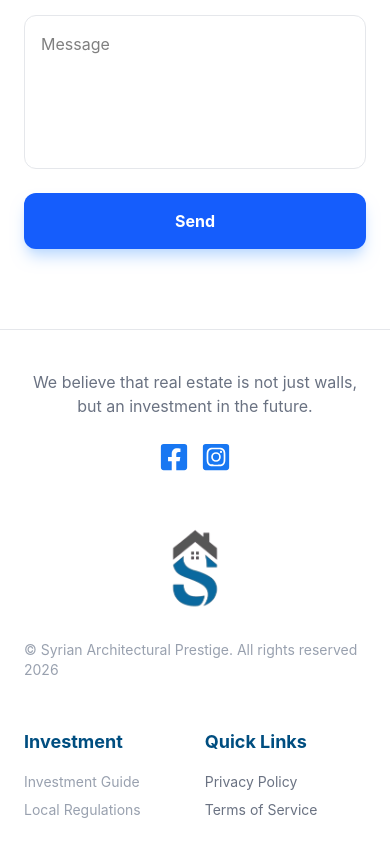
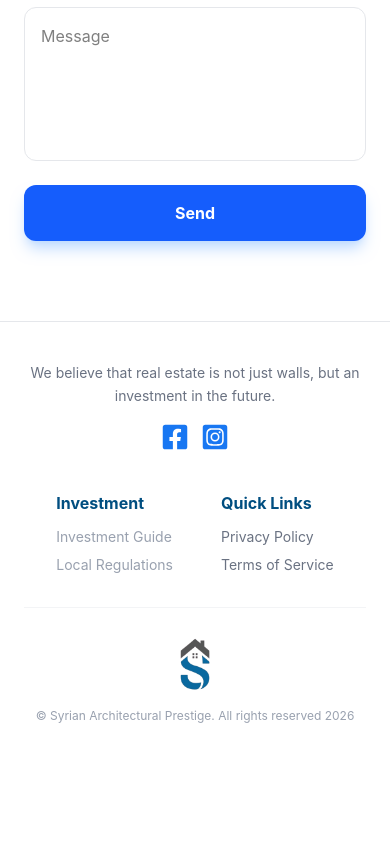
Before and after one commit to ghiathmousa-arch/Real-State, a React (Vite) app in the folder client/: page / in a window 390 px wide. Shown: the part 4674-5518 px from the top of the page. After the commit the page ends 5422 px from the top, so only its background shows below. Built offline with nearby package versions, Linux system fonts and the light colour scheme; no server answers.

Commit message:
edit desin

```diff
--- a/client/src/dashboard/components/PropertiesTable/PropertiesTable.tsx
+++ b/client/src/dashboard/components/PropertiesTable/PropertiesTable.tsx
@@ -13,30 +13,37 @@ interface Props {
   refreshData: () => void;
 }
 
-// جلب رابط الـ API الأساسي من متغيرات البيئة
 const API_URL = import.meta.env.VITE_API_URL || "";
-// تنظيف الرابط للحصول على رابط السيرفر الأساسي للملفات والصور (بدون /api)
 const BASE_URL = API_URL.replace(/\/api\/?$/, "");
-
-const CITIES = ["الكل", "دمشق", "حلب", "طرطوس", "اللاذقية", "حماة"]
+const CITIES = ["الكل", "دمشق", "حلب", "طرطوس", "اللاذقية", "حماة"];
 
 const PropertiesTable = ({ data, loading, refreshData }: Props) => {
-  const [searchTerm, setSearchTerm] = useState("")
-  const [filterCity, setFilterCity] = useState("الكل")
-  const [currentPage, setCurrentPage] = useState(1)
-  const itemsPerPage = 5
+  const [searchTerm, setSearchTerm] = useState("");
+  const [filterCity, setFilterCity] = useState("الكل");
+  const [currentPage, setCurrentPage] = useState(1);
+  const itemsPerPage = 5;
 
   const filteredData = useMemo(() => {
     return (data || []).filter(item => {
       const term = searchTerm.toLowerCase();
-      const matchesSearch = item.title?.toLowerCase().includes(term) || item.city?.toLowerCase().includes(term)
-      const matchesCity = filterCity === "الكل" || item.city === filterCity
-      return matchesSearch && matchesCity
-    })
-  }, [data, searchTerm, filterCity])
+      const matchesSearch = item.title?.toLowerCase().includes(term) || item.city?.toLowerCase().includes(term);
+      const matchesCity = filterCity === "الكل" || item.city === filterCity;
+      return matchesSearch && matchesCity;
+    });
+  }, [data, searchTerm, filterCity]);
 
-  const currentData = filteredData.slice((currentPage - 1) * itemsPerPage, currentPage * itemsPerPage)
-  const totalPages = Math.ceil(filteredData.length / itemsPerPage) || 1
+  const currentData = filteredData.slice((currentPage - 1) * itemsPerPage, currentPage * itemsPerPage);
+  const totalPages = Math.ceil(filteredData.length / itemsPerPage) || 1;
+
+  const getImgSrc = (images: string[]) => {
+    const firstImg = images?.find(img => img && !img.includes('undefined'));
+    return firstImg
+      ? (firstImg.startsWith('http') ? firstImg : `${BASE_URL}/${firstImg.replace(/^\//, '')}`)
+      : null;
+  };
+
+  const formatPrice = (price: number) =>
+    price > 1000000 ? (price / 1000000).toFixed(1) + 'M' : price?.toLocaleString();
 
   return (
     <div className="mt-6 sm:mt-10 w-full" dir="rtl">
@@ -50,96 +57,55 @@ const PropertiesTable = ({ data, loading, refreshData }: Props) => {
             placeholder="بحث عن عقار..."
             className="w-full pr-11 pl-4 py-3 bg-white border border-gray-100 rounded-2xl text-[12px] focus:ring-2 focus:ring-blue-100 outline-none shadow-sm font-bold transition-all"
             value={searchTerm}
-            onChange={(e) => { setSearchTerm(e.target.value); setCurrentPage(1) }}
+            onChange={(e) => { setSearchTerm(e.target.value); setCurrentPage(1); }}
           />
         </div>
-
         <div className="flex flex-wrap gap-1.5">
           {CITIES.map((city) => (
             <button
               key={city}
-              onClick={() => { setFilterCity(city); setCurrentPage(1) }}
-              className={`px-3 py-1.5 rounded-xl text-[9px] font-black transition-all ${filterCity === city ? "bg-[#0f2d4a] text-white shadow-md shadow-blue-900/10" : "bg-white border border-gray-100 text-gray-400 hover:bg-gray-50"
+              onClick={() => { setFilterCity(city); setCurrentPage(1); }}
+              className={`px-3 py-1.5 rounded-xl text-[9px] font-black transition-all ${filterCity === city
+                  ? "bg-[#0f2d4a] text-white shadow-md shadow-blue-900/10"
+                  : "bg-white border border-gray-100 text-gray-400 hover:bg-gray-50"
                 }`}
             >
-              {city
-}
+              {city}
             </button>
           ))}
         </div>
       </div>
 
-      {/* الجدول الذكي */}
-      <div className="bg-white rounded-[1.5rem] shadow-sm border border-gray-50 overflow-hidden w-full">
-        <table className="w-full text-right border-collapse">
-          <thead>
-            <tr className="text-gray-400 text-[9px] font-black uppercase tracking-wider border-b border-gray-50 bg-gray-50/30">
-              <th className="px-4 py-4">العقار</th>
-              <th className="px-2 py-4 text-center hidden md:table-cell w-28">الموقع</th>
-              <th className="px-2 py-4 text-center w-20 sm:w-32">السعر</th>
-              <th className="px-2 py-4 text-center hidden sm:table-cell w-16">الحالة</th>
-              <th className="px-4 py-4 text-left w-24 sm:w-32">التحكم</th>
-            </tr>
-          </thead>
-          <tbody className="divide-y divide-gray-50">
       {loading ? (
-              <tr><td colSpan={5} className="p-12 text-center text-[10px] font-bold text-gray-300 animate-pulse">جاري جلب البيانات...</td></tr>
+        <div className="py-16 text-center text-[11px] font-bold text-gray-300 animate-pulse">جاري جلب البيانات...</div>
       ) : (
-              currentData.map((p) => {
-                const firstImg = p.images?.find(img => img && !img.includes('undefined'));
+        <>
+          {/* ── موبايل: كاردات ── */}
+          <div className="flex flex-col gap-3 md:hidden">
+            {currentData.map((p) => {
+              const imgSrc = getImgSrc(p.images);
+              return (
+                <div key={p._id} className="bg-white rounded-2xl border border-gray-100 shadow-sm p-3 flex items-center gap-3">
+                  {/* صورة */}
+                  <div className="w-14 h-14 rounded-xl overflow-hidden shrink-0 border border-gray-100 bg-gray-50 flex items-center justify-center">
+                    {imgSrc
+                      ? <img src={imgSrc} className="w-full h-full object-cover" alt={p.title} />
+                      : <MdHomeWork size={20} className="text-gray-300" />}
+                  </div>
 
-                // بناء رابط الصورة البرمجي الآمن (يتعامل مع السلاش الزائد أو روابط الـ كاملة البديلة)
-                const imgSrc = firstImg
-                  ? (firstImg.startsWith('http') ? firstImg : `${BASE_URL}/${firstImg.replace(/^\//, '')}`)
-                  : null;
-
-                return (
-                  <tr key={p._id} className="hover:bg-blue-50/10 transition-colors group">
-                    {/* عمود العقار */}
-                    <td className="px-4 py-4 overflow-hidden">
-                      <div className="flex items-center gap-2 sm:gap-3 min-w-0">
-                        <div className="w-9 h-9 sm:w-10 sm:h-10 rounded-lg overflow-hidden shrink-0 border border-gray-100 bg-gray-50 flex items-center justify-center">
-                          {imgSrc ? (
-                            <img src={imgSrc} className="w-full h-full object-cover" alt={p.title} />
-                          ) : (
-                            <MdHomeWork size={16} className="text-gray-300" />
-                          )}
-                        </div>
-                        <div className="min-w-0 flex-1">
-                          <h3 className="font-black text-[#0f2d4a] text-[11px] sm:text-[12px] truncate leading-tight">
-                            {p.title}
-                          </h3>
-                          <p className="text-[8px] text-gray-400 font-bold truncate">
-                            {p.city} • {p.category}
-                          </p>
+                  {/* المعلومات */}
+                  <div className="flex-1 min-w-0">
+                    <h3 className="font-black text-[#0f2d4a] text-[11px] truncate leading-tight">{p.title}</h3>
+                    <p className="text-[9px] text-gray-400 font-bold truncate mt-0.5">{p.city} • {p.category}</p>
+                    <div className="flex items-center gap-2 mt-1.5">
+                      <span className="text-[11px] font-black text-blue-600">{formatPrice(p.price)}</span>
+                      <span className="text-[8px] text-gray-400 font-bold">ل.س</span>
+                      <span className={`w-1.5 h-1.5 rounded-full ${p.status === 'active' ? 'bg-green-500' : 'bg-gray-300'}`} />
                     </div>
                   </div>
-                    </td>
-
-                    {/* الموقع */}
-                    <td className="px-2 py-4 text-center hidden md:table-cell">
-                      <span className="text-[10px] font-bold text-gray-500">{p.city}</span>
-                    </td>
-
-                    {/* السعر */}
-                    <td className="px-2 py-4 text-center shrink-0">
-                      <div className="flex flex-col items-center justify-center whitespace-nowrap">
-                        <span className="text-[10px] sm:text-[11px] font-black text-blue-600">
-                          {p.price > 1000000 ? (p.price / 1000000).toFixed(1) + 'M' : p.price?.toLocaleString()}
-                        </span>
-                        <span className="text-[7px] text-gray-400 font-bold uppercase">ل.س</span>
-                      </div>
-                    </td>
-
-                    {/* الحالة */}
-                    <td className="px-2 py-4 text-center hidden sm:table-cell">
-                      <span className={`w-1.5 h-1.5 inline-block rounded-full ${p.status === 'active' ? 'bg-green-500' : 'bg-gray-300'}`}></span>
-                    </td>
 
                   {/* التحكم */}
-                    <td className="px-4 py-4 text-left">
-                      <div className="flex justify-end items-center">
-                        <div className="min-w-fit">
+                  <div className="shrink-0">
                     <PropertyActions
                       propertyId={p._id}
                       propertyTitle={p.title}
@@ -148,14 +114,66 @@ const PropertiesTable = ({ data, loading, refreshData }: Props) => {
                     />
                   </div>
                 </div>
+              );
+            })}
+          </div>
+
+          {/* ── ديسكتوب: جدول ── */}
+          <div className="hidden md:block bg-white rounded-[1.5rem] shadow-sm border border-gray-50 overflow-hidden w-full">
+            <table className="w-full text-right border-collapse">
+              <thead>
+                <tr className="text-gray-400 text-[9px] font-black uppercase tracking-wider border-b border-gray-50 bg-gray-50/30">
+                  <th className="px-4 py-4">العقار</th>
+                  <th className="px-2 py-4 text-center w-28">الموقع</th>
+                  <th className="px-2 py-4 text-center w-32">السعر</th>
+                  <th className="px-2 py-4 text-center w-16">الحالة</th>
+                  <th className="px-4 py-4 text-left w-32">التحكم</th>
+                </tr>
+              </thead>
+              <tbody className="divide-y divide-gray-50">
+                {currentData.map((p) => {
+                  const imgSrc = getImgSrc(p.images);
+                  return (
+                    <tr key={p._id} className="hover:bg-blue-50/10 transition-colors group">
+                      <td className="px-4 py-4">
+                        <div className="flex items-center gap-3 min-w-0">
+                          <div className="w-10 h-10 rounded-lg overflow-hidden shrink-0 border border-gray-100 bg-gray-50 flex items-center justify-center">
+                            {imgSrc
+                              ? <img src={imgSrc} className="w-full h-full object-cover" alt={p.title} />
+                              : <MdHomeWork size={16} className="text-gray-300" />}
+                          </div>
+                          <div className="min-w-0">
+                            <h3 className="font-black text-[#0f2d4a] text-[12px] truncate">{p.title}</h3>
+                            <p className="text-[8px] text-gray-400 font-bold truncate">{p.city} • {p.category}</p>
+                          </div>
+                        </div>
+                      </td>
+                      <td className="px-2 py-4 text-center">
+                        <span className="text-[10px] font-bold text-gray-500">{p.city}</span>
+                      </td>
+                      <td className="px-2 py-4 text-center">
+                        <span className="text-[11px] font-black text-blue-600">{formatPrice(p.price)}</span>
+                        <span className="block text-[7px] text-gray-400 font-bold uppercase">ل.س</span>
+                      </td>
+                      <td className="px-2 py-4 text-center">
+                        <span className={`w-1.5 h-1.5 inline-block rounded-full ${p.status === 'active' ? 'bg-green-500' : 'bg-gray-300'}`} />
+                      </td>
+                      <td className="px-4 py-4 text-left">
+                        <PropertyActions
+                          propertyId={p._id}
+                          propertyTitle={p.title}
+                          propertyData={p}
+                          onActionSuccess={refreshData}
+                        />
                       </td>
                     </tr>
-                )
-              })
-            )}
+                  );
+                })}
               </tbody>
             </table>
           </div>
+        </>
+      )}
 
       {/* الترقيم */}
       <div className="mt-5 flex items-center justify-between px-2">
@@ -179,7 +197,7 @@ const PropertiesTable = ({ data, loading, refreshData }: Props) => {
         <span className="text-[9px] font-black text-gray-400 uppercase tracking-tighter">النتائج: {filteredData.length}</span>
       </div>
     </div>
-  )
-}
+  );
+};
 
 export default PropertiesTable;
--- a/client/src/website/components/Allpropertiespage/Allpropertiespage.tsx
+++ b/client/src/website/components/Allpropertiespage/Allpropertiespage.tsx
@@ -129,7 +129,7 @@ const AllPropertiesPage: React.FC = () => {
   };
 
   return (
-    <div className={`min-h-screen bg-gray-50 dark:bg-gray-900 ${ar ? "text-right" : "text-left"}`}>
+    <div className={`min-h-screen p-8 bg-gray-50 dark:bg-gray-900 ${ar ? "text-right" : "text-left"}`}>
 
       {/* ── Hero ── */}
       <div className="bg-white dark:bg-gray-800 border-b border-gray-100 dark:border-gray-700 px-6 py-10">
--- a/client/src/website/components/Footer.tsx
+++ b/client/src/website/components/Footer.tsx
@@ -1,41 +1,43 @@
 import { Link } from 'react-router-dom';
 import { useTranslation } from 'react-i18next';
-import { FaFacebookSquare } from "react-icons/fa";
-import { FaInstagramSquare } from "react-icons/fa";
+import { FaFacebookSquare, FaInstagramSquare } from "react-icons/fa";
 
 const Footer = () => {
     const { t } = useTranslation();
 
     const socialContent = [
         {
-            icon: <FaFacebookSquare size={30} />,
+            icon: <FaFacebookSquare size={28} />,
             link: "https://www.facebook.com/share/1Dq9ox9Rkg/",
             className: "text-[#1877F2] hover:text-sky-400"
         },
         {
-            icon: <FaInstagramSquare size={30} />,
-            link: "https://instagram.com/yourprofile",
+            icon: <FaInstagramSquare size={28} />,
+            link: "https://www.instagram.com/syrian.luxury.estate?igsh=MTJueWh4Mzdwb2RlaQ==",
             className: "text-[#1877F2] hover:text-sky-400"
         }
     ];
 
     return (
-        <footer className="bg-white dark:bg-slate-900 border-t border-gray-200 dark:border-slate-800 pt-10 pb-6 px-6 md:px-20 transition-colors">
-            <div className="max-w-7xl mx-auto flex flex-col md:flex-row justify-between items-start gap-12">
+        <footer className="bg-white dark:bg-slate-900 border-t border-gray-200 dark:border-slate-800 pt-10 pb-6 px-6 md:px-16 transition-colors">
+            <div className="max-w-7xl mx-auto">
 
-                {/* Brand Section */}
-                <div className="flex flex-col items-center md:items-start max-w-sm gap-6">
-                    <p className="text-gray-500 dark:text-gray-400 text-center md:text-start">
+                {/* الصف الرئيسي */}
+                <div className="grid grid-cols-1 sm:grid-cols-2 lg:grid-cols-3 gap-10 mb-8">
+
+                    {/* Brand */}
+                    <div className="flex flex-col items-center sm:items-start gap-4 text-center sm:text-start">
+                        <p className="text-gray-500 dark:text-gray-400 text-sm leading-relaxed">
                             {t('footer.description')}
                         </p>
-                    <div className='flex gap-3'>
+                        <div className="flex gap-3">
                             {socialContent.map((item, index) => (
                                 <a
-                                key={index}
-                                href={item.link}
-                                target="_blank"          // لفتح الرابط في تبويب جديد
-                                rel="noopener noreferrer" // لضمان الأمان وتحسين الأداء
-                                className={`transition-colors duration-300 ${item.className} `}
+                                    key = { index }
+                                    href = { item.link }
+                                    target = "_blank"
+                                    rel = "noopener noreferrer"
+                                    className = {`transition-colors duration-300 ${item.className}`}
                                 >
                             {item.icon}
                         </a>
@@ -43,26 +45,27 @@ const Footer = () => {
                     </div>
                 </div>
 
-                {/* Logo & Copyright */}
-                <div className='flex flex-col items-center gap-6'>
-                    <img src="/img/real_state_logo-removebg-preview.png" alt="Logo" className="h-24 object-contain dark:brightness-125" />
-                    <div className="text-gray-400 text-sm">
+                {/* Logo & Copyright — يظهر في المنتصف على الديسكتوب فقط */}
+                <div className="hidden lg:flex flex-col items-center gap-4">
+                    <img
+                        src="/img/real_state_logo-removebg-preview.png"
+                        alt="Logo"
+                        className="h-20 object-contain dark:brightness-125"
+                    />
+                    <p className="text-gray-400 text-xs text-center">
                         {t('footer.copyright')}
-                    </div>
+                    </p>
                 </div>
 
-                {/* Links Sections */}
-                <div className="flex gap-16 md:gap-28">
+                {/* Links */}
+                <div className="flex justify-center sm:justify-end gap-12 sm:gap-16">
                     {['investment', 'quick_links'].map((sectionKey) => {
-                        // جلب بيانات القسم مع التأكد من أنها كائن (Object)
                         const sectionData = t(`footer.sections.${sectionKey}`, { returnObjects: true }) as any;
-
-                        // التأكد من أن العناصر عبارة عن مصفوفة لتجنب خطأ .map is not a function
                         const itemsArray = Array.isArray(sectionData?.items) ? sectionData.items : [];
 
                         return (
-                            <div key={sectionKey} className="flex flex-col gap-4">
-                                <h3 className="text-[#004E80] dark:text-blue-400 font-bold text-lg">
+                            <div key={sectionKey} className="flex flex-col gap-3">
+                                <h3 className="text-[#004E80] dark:text-blue-400 font-bold text-base">
                                     {sectionData?.title || sectionKey}
                                 </h3>
                                 <ul className="flex flex-col gap-2">
@@ -83,7 +86,22 @@ const Footer = () => {
                     })}
                 </div>
             </div>
-        </footer>
+
+            {/* Logo على الموبايل والتابلت — يظهر تحت */}
+            <div className="flex lg:hidden flex-col items-center gap-3 pt-6 border-t border-gray-100 dark:border-slate-800">
+                <img
+                    src="/img/real_state_logo-removebg-preview.png"
+                    alt="Logo"
+                    className="h-16 object-contain dark:brightness-125"
+                />
+                <p className="text-gray-400 text-xs text-center">
+                    {t('footer.copyright')}
+                </p>
+            </div>
+
+        </div>
+        </footer >
     );
 };
+
 export default Footer;
--- a/client/src/website/components/contact/contact.tsx
+++ b/client/src/website/components/contact/contact.tsx
@@ -19,9 +19,24 @@ const Contact: React.FC = () => {
     const [showModal, setShowModal] = useState(false);
 
     const contactInfo = [
-        { icon: <FaPhoneAlt />, title: t("contact.callMe"), value: "+963962840702" },
-        { icon: <FaEnvelope />, title: t("contact.emailMe"), value: "syrianestate0@gmail.com" }, // ← تم التصحيح
-        { icon: <FaMapMarkerAlt />, title: t("contact.address"), value: "Damascus, Syria" },
+        {
+            icon: <FaPhoneAlt />,
+            title: t("contact.callMe"),
+            value: "+963962840702",
+            href: "https://wa.me/963962840702"
+        },
+        {
+            icon: <FaEnvelope />,
+            title: t("contact.emailMe"),
+            value: "syrianestate0@gmail.com",
+            href: "https://mail.google.com/mail/?view=cm&to=syrianestate0@gmail.com"
+        },
+        {
+            icon: <FaMapMarkerAlt />,
+            title: t("contact.address"),
+            value: "Damascus, Syria",
+            href: null
+        },
     ];
 
     const handleChange = (e: React.ChangeEvent<HTMLInputElement | HTMLTextAreaElement>) => {
@@ -56,7 +71,10 @@ const Contact: React.FC = () => {
     };
 
     return (
-        <section className="py-20 px-6 md:px-16 bg-white dark:bg-gray-800 transition-colors duration-300" id="contact">
+        <section
+            className="py-20 px-6 md:px-16 bg-white dark:bg-gray-800 transition-colors duration-300 overflow-x-hidden"
+            id="contact"
+        >
             {/* النافذة المنبثقة */}
             {showModal && (
                 <div className="fixed inset-0 z-[100] flex items-center justify-center p-4 bg-black/50 backdrop-blur-sm transition-opacity">
@@ -95,19 +113,25 @@ const Contact: React.FC = () => {
                 {/* معلومات التواصل */}
                 <div className="flex flex-col gap-6">
                     {contactInfo.map((item, index) => (
-                        <div key={index} className="flex items-center gap-4 p-5 rounded-2xl bg-gray-50 dark:bg-gray-900 border border-transparent dark:border-gray-700 shadow-sm">
+                        <a
+                            key={index}
+                            href={item.href ?? undefined}
+                            target={item.href ? "_blank" : undefined}
+                            rel="noopener noreferrer"
+                            className={`flex items-center gap-4 p-5 rounded-2xl bg-gray-50 dark:bg-gray-900 border border-transparent dark:border-gray-700 shadow-sm transition-all ${item.href ? "hover:shadow-md hover:border-blue-100 cursor-pointer" : "cursor-default"}`}
+                        >
                             <div className="bg-blue-500 text-white p-4 rounded-xl text-xl shrink-0">{item.icon}</div>
                             <div>
                                 <p className="text-xs text-gray-400 font-bold mb-1 uppercase">{item.title}</p>
                                 <p className="font-bold text-gray-700 dark:text-white leading-none">{item.value}</p>
                             </div>
-                        </div>
+                        </a>
                     ))}
                 </div>
 
                 {/* الفورم */}
                 <form className="flex flex-col gap-6" onSubmit={handleSubmit}>
-                    <div className="grid md:grid-cols-2 gap-6">
+                    <div className="grid grid-cols-1 sm:grid-cols-2 gap-4">
                         <input
                             type="text"
                             placeholder={t("contact.fullName")}
@@ -150,13 +174,13 @@ const Contact: React.FC = () => {
                     <button
                         type="submit"
                         disabled={status === "loading"}
-                        className="bg-blue-600 hover:bg-blue-700 text-white font-bold px-10 py-4 rounded-xl w-full md:w-fit transition-all active:scale-95 disabled:opacity-50 disabled:cursor-not-allowed shadow-lg shadow-blue-200 dark:shadow-none"
+                        className="bg-blue-600 hover:bg-blue-700 text-white font-bold py-4 rounded-xl w-full transition-all active:scale-95 disabled:opacity-50 disabled:cursor-not-allowed shadow-lg shadow-blue-200 dark:shadow-none"
                     >
                         {status === "loading" ? (isAr ? "جاري الإرسال..." : "Sending...") : t("contact.sendBTN")}
                     </button>
                 </form>
             </div>
-        </section>
+        </section >
     );
 };
 
--- a/client/src/website/locales/ar.json
+++ b/client/src/website/locales/ar.json
@@ -53,7 +53,7 @@
   },
   "footer": {
     "description": "نحن نؤمن بأن العقار ليس مجرد جدران، بل هو استثمار في المستقبل.",
-    "copyright": "© Syrian Architectural Prestige. All rights reserved 2024",
+    "copyright": "© Syrian Architectural Prestige. All rights reserved 2026",
     "sections": {
       "investment": {
         "title": "الاستثمار",
```
Lines whose indentation alone changed are shown as unchanged.
